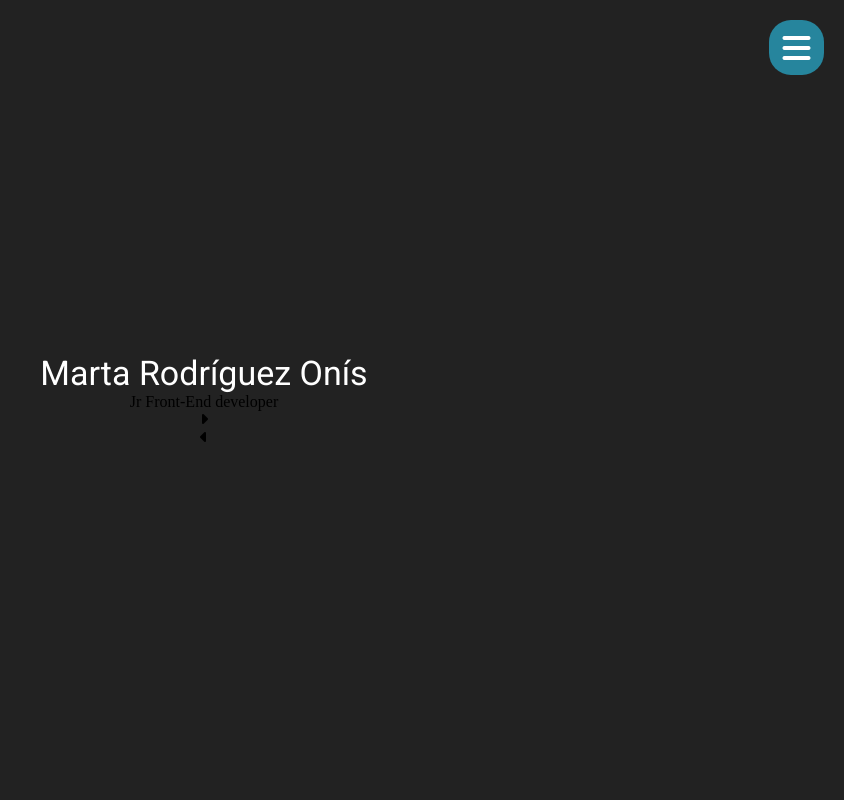
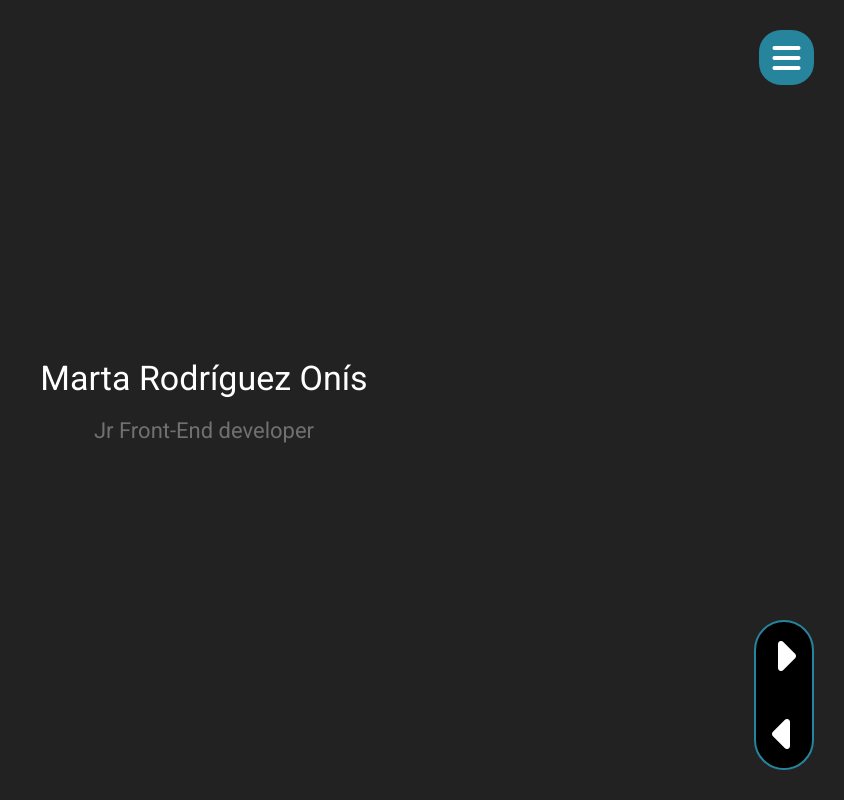
Before and after one commit to MartaOnis/portfolio, a React (Create React App) app: page /#/ in a window 1280 px wide. Shown: the whole page, without its empty margins (436-1280 px from the left). Built offline with nearby package versions, Linux system fonts and the light colour scheme.

Commit message:
Update component Home

```diff
--- a/public/index.html
+++ b/public/index.html
@@ -9,7 +9,7 @@
   <link rel="preconnect" href="https://fonts.gstatic.com" crossorigin>
   <link href="https://fonts.googleapis.com/css2?family=Roboto&display=swap" rel="stylesheet">
   <script src="https://kit.fontawesome.com/2af765be15.js" crossorigin="anonymous"></script>
-  <title>Portfolio Masrta Onis</title>
+  <title>Portfolio Marta Onis</title>
 </head>
 
 <body>
--- a/src/components/Home.js
+++ b/src/components/Home.js
@@ -2,19 +2,16 @@ import '../styles/Home.scss';
 const Home = () => {
   return (
     <div className="home">
-      <div className="home__menu">
+      <nav className="home__menu">
         <i className="fa-solid fa-bars fa-2x"></i>
-      </div>
+      </nav>
       <p className="home__name">Marta Rodríguez Onís</p>
       <p className="home__job">Jr Front-End developer</p>
-      <nav className="home__nav>">
-        <div>
-          <i className="fa-solid fa-caret-right"></i>
-        </div>
-        <div>
-          <i className="fa-solid fa-caret-left"></i>
-        </div>
-      </nav>
+
+      <div className="home__containerArrows">
+        <i className="fa-solid fa-3x fa-caret-right"></i>
+        <i className="fa-solid fa-3x fa-caret-left"></i>
+      </div>
     </div>
   );
 };
--- a/src/styles/App.scss
+++ b/src/styles/App.scss
@@ -9,6 +9,7 @@
 $bg-color--grey: #222222;
 $color--blue: #26859d;
 $color--white: #ffffff;
+$color--light-grey: #717070;
 
 // FUENTES
 $font-main: 'Roboto', sans-serif;
--- a/src/styles/Home.scss
+++ b/src/styles/Home.scss
@@ -19,8 +19,8 @@
     border-radius: 40%;
     padding: 20px;
     position: absolute;
-    right: 20px;
-    top: 20px;
+    right: 30px;
+    top: 30px;
   }
   &__name {
     color: $color--white;
@@ -29,7 +29,33 @@
     text-align: center;
     width: 80%;
   }
+  &__job {
+    margin-top: 20px;
+    color: $color--light-grey;
+    font-family: $font-main;
+    font-size: 22px;
+    text-align: center;
+  }
+  &__containerArrows {
+    position: absolute;
+    background-color: black;
+    width: 60px;
+    height: 150px;
+    bottom: 30px;
+    right: 30px;
+    border: 2px solid $color--blue;
+    border-radius: 35px;
+    display: flex;
+    flex-direction: column;
+    justify-content: center;
+    align-items: center;
+  }
   //   @media all and (min-width: 768px) {
   //     display: none;
   //   }
 }
+
+.fa-solid {
+  color: $color--white;
+  padding: 15px;
+}
```
